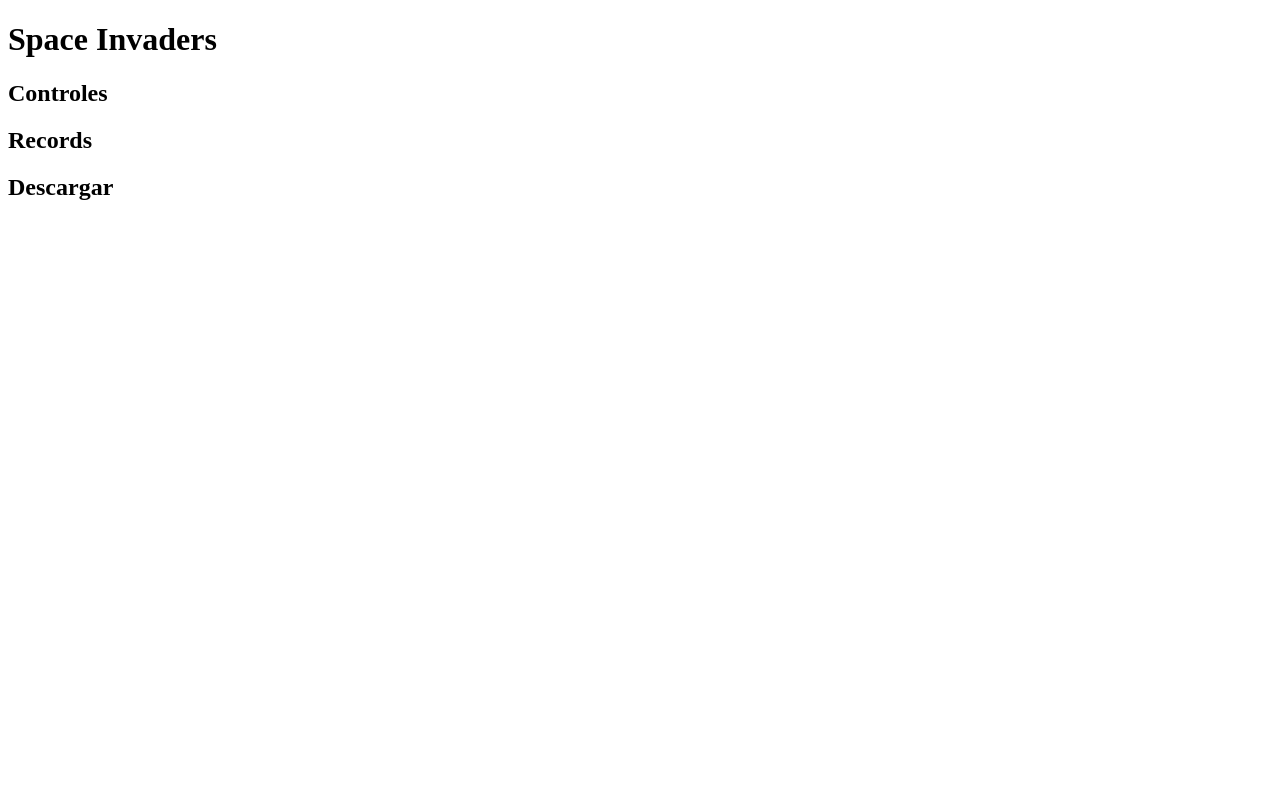
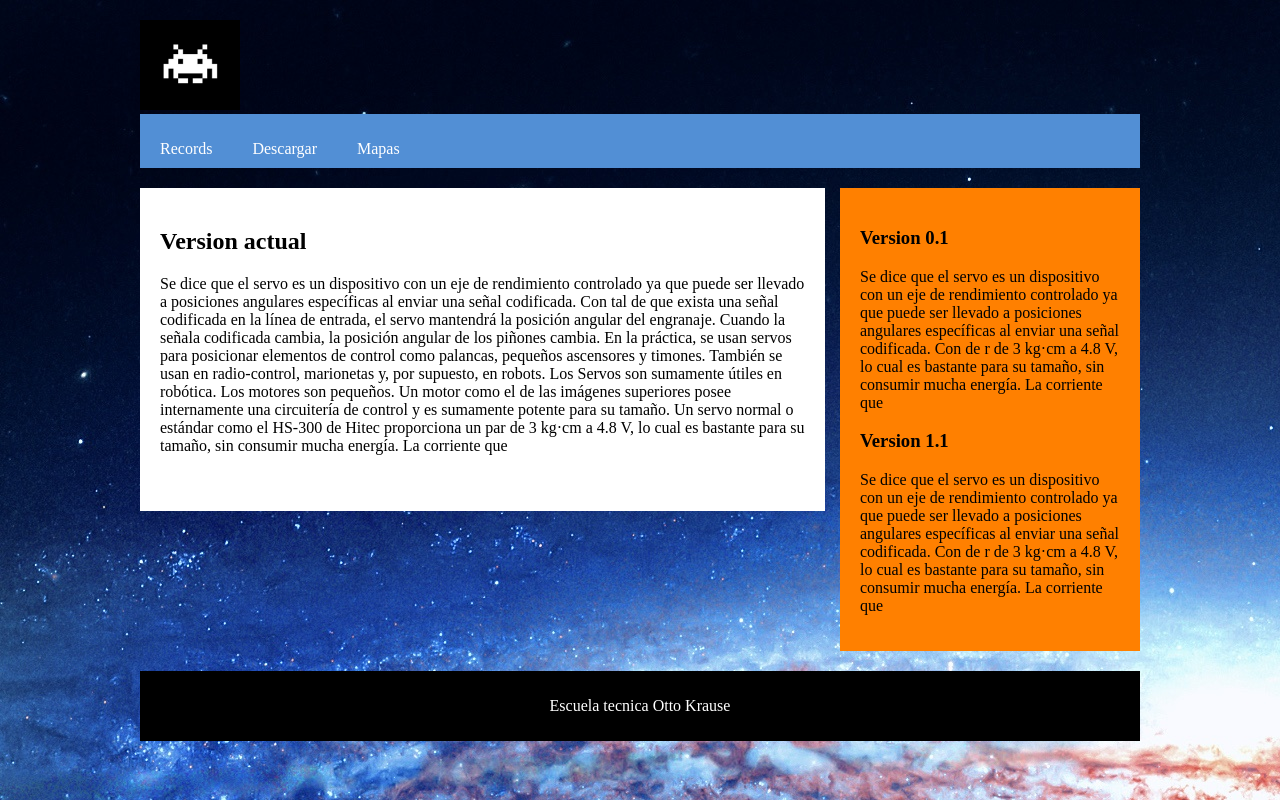
Before and after one commit to chavezdiego/diegocha.github.io, a plain HTML site: page index.html in a window 1280 px wide. Drawn offline with Linux system fonts and the light colour scheme.

Commit message:
Se realizo el primer modelo

```diff
--- /dev/null
+++ b/StyleSheet1.css
@@ -0,0 +1,62 @@
+* {
+	margin: :0;
+	padding: 0;
+}
+body { background: url(imagenes/Fondo.jpg);
+}
+header, .main, footer{
+	width: 90%;
+	max-width: 1000px;
+	margin: 20px auto;
+}
+
+header nav{
+	background: #528FD5;
+	overflow: hidden;
+}
+header nav ul{
+	list-style:none;
+}
+header nav ul li{
+	float:left;
+}
+header nav ul li a{
+	padding: 10px 20px;
+	display: block;
+	color: #fff;
+	text-decoration: none;
+}
+
+header nav ul li a:hover{
+	background: #75ACEC;
+}
+
+.main .articles{
+	width: 68.5%;
+	margin-right: 1.5%;
+	float: left;
+	background: #fff;
+}
+.main .articles article{
+	padding: 20px;
+	background: #fff;
+	margin-bottom: 20px;
+
+}
+aside{
+	width: 30%;
+	background: #ff8000;
+	float: left;
+	padding: 20px;
+	margin-bottom: 20px;
+	box-sizing: border-box;
+}
+
+
+footer{
+	background: #000;
+	color: #fff;
+	clear: both;
+	padding: 10px 0px;
+	text-align: center;
+}
--- a/index.html
+++ b/index.html
@@ -1,23 +1,64 @@
 <!DOCTYPE html>
-<html xmlns="http://www.w3.org/1999/xhtml">
+<html lang="en" >
+
 <head>
-<meta http-equiv="Content-Type" content="text/html; charset=utf-8"/>
-    <title>Hola</title>
-    <link rel="stylesheet" href="StyleSheet1.css" />
+	<meta charset="UTF-8">
+    <title>Space Invaders</title>
+    <link rel="stylesheet" type="text/css" href="StyleSheet1.css" />
 </head>
 
 <body>
-    <h1>
-        Space Invaders
-    </h1>
-    <h2>
-        Controles
-    </h2>
-    <h2>
-        Records
-    </h2>
-    <h2>
-        Descargar
-    </h2>
+
+	<header>
+		<div class="logotipo">
+			<img src="imagenes/Logotipo.jpg" width="100" alt="">
+		</div>
+		<nav>
+			<ul>
+
+				<li><a href="#">Records</a></li>
+
+				<li><a href="#">Descargar</a></li>
+
+				<li><a href="#">Mapas</a> </li>
+
+			</ul>
+		</nav>
+    </header>
+
+	<section class="main">
+
+		<section class="articles">
+
+			<article>
+				<h2>Version actual</h2>
+				<p>Se dice que el servo es un dispositivo con un eje de rendimiento controlado ya que puede ser llevado a posiciones angulares específicas al enviar una señal codificada. Con tal de que exista una señal codificada en la línea de entrada, el servo mantendrá la posición angular del engranaje. Cuando la señala codificada cambia, la posición angular de los piñones cambia. En la práctica, se usan servos para posicionar elementos de control como palancas, pequeños ascensores y timones. También se usan en radio-control, marionetas y, por supuesto, en robots. Los Servos son sumamente útiles en robótica. Los motores son pequeños. Un motor como el de las imágenes superiores posee internamente una circuitería de control y es sumamente potente para su tamaño. Un servo normal o estándar como el HS-300 de Hitec proporciona un par de 3 kg·cm a 4.8 V, lo cual es bastante para su tamaño, sin consumir mucha energía. La corriente que </p>
+			</article>
+
+
+		</section>
+
+		<aside>
+
+			<article>
+			<h3>Version 0.1</h3>
+			<p>Se dice que el servo es un dispositivo con un eje de rendimiento controlado ya que puede ser llevado a posiciones angulares específicas al enviar una señal codificada. Con de r de 3 kg·cm a 4.8 V, lo cual es bastante para su tamaño, sin consumir mucha energía. La corriente que </p>
+			</article>
+
+			<article>
+			<h3>Version 1.1</h3>
+			<p>Se dice que el servo es un dispositivo con un eje de rendimiento controlado ya que puede ser llevado a posiciones angulares específicas al enviar una señal codificada. Con de r de 3 kg·cm a 4.8 V, lo cual es bastante para su tamaño, sin consumir mucha energía. La corriente que </p>
+			</article>
+
+		</aside>
+
+	</section>
+
+
+	<footer>
+			<p>Escuela tecnica Otto Krause</p>
+	</footer>
+
+
 </body>
 </html>
```
Also changed, not shown: Imagenes/Fondo.jpg (added), Imagenes/Logotipo.jpg (added).
